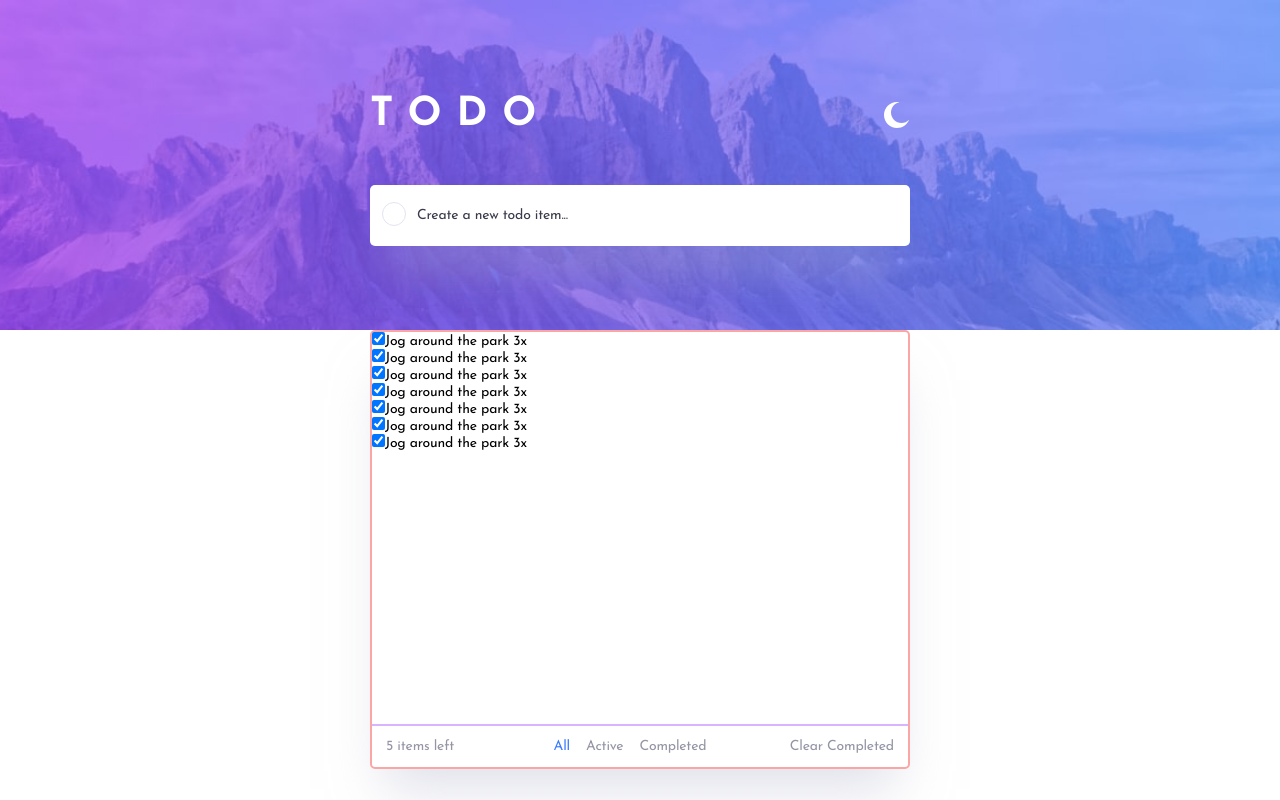
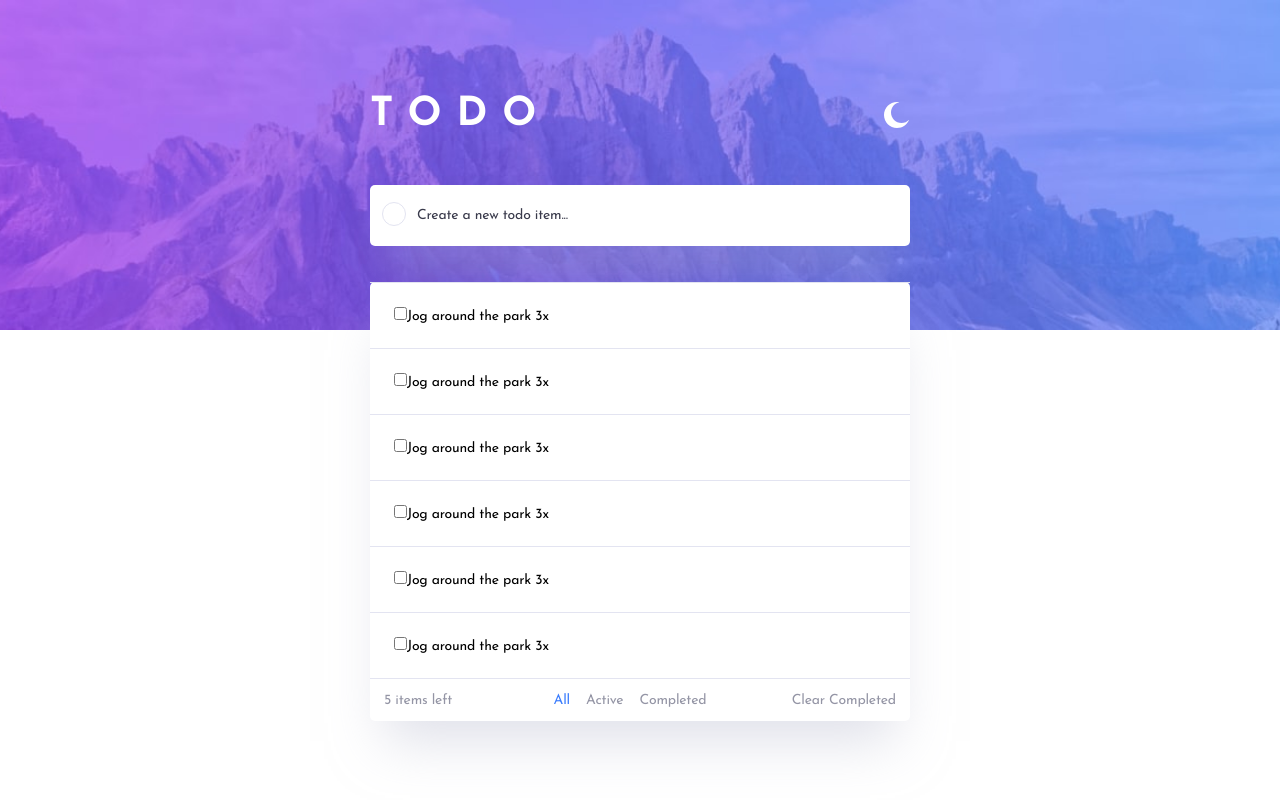
Before and after one commit to ronnypdev/Complex-Todo-App, a React (Vite) app: page / in a window 1280 px wide. Built offline with nearby package versions, Linux system fonts and the light colour scheme.

Commit message:
Completed Todo HTML structure

```diff
--- a/src/App.tsx
+++ b/src/App.tsx
@@ -7,7 +7,7 @@ function App() {
     <>
       <main className="h-full flex-col justify-center">
           <Header />
-        <div className="max-container">
+        <div className="max-container relative bottom-12">
           <Todo />
         </div>
       </main>
--- a/src/assets/components/Todo.tsx
+++ b/src/assets/components/Todo.tsx
@@ -2,38 +2,34 @@
 export default function Todo() {
   return (
     <>
-      <div className="todo-container bg-white w-[540px] h-[439px] my-0 mx-auto rounded-[5px] border-red-300 border-2 shadow-paleWhite">
+      <div className="todo-container bg-white w-[540px] h-[439px] my-0 mx-auto rounded-[5px] shadow-paleWhite">
         <div className="todo-wrapper h-[90%] min-h-fit">
-          <div>
-            <input type="checkbox" id="listItems" name="listItems" checked />
-            <label htmlFor="listItems">Jog around the park 3x</label>
+          <div className="p-6 border-t border-t-lightGrey relative">
+            <input className="cursor-pointer" type="checkbox" id="listItems1" name="listItems1"/>
+            <label className="cursor-pointer" htmlFor="listItems1">Jog around the park 3x</label>
           </div>
-          <div>
-            <input type="checkbox" id="listItems" name="listItems" checked />
-            <label htmlFor="listItems">Jog around the park 3x</label>
+          <div className="p-6 border-t border-t-lightGrey">
+            <input className="cursor-pointer" type="checkbox" id="listItems2" name="listItems2"/>
+            <label className="cursor-pointer" htmlFor="listItems2">Jog around the park 3x</label>
           </div>
-          <div>
-            <input type="checkbox" id="listItems" name="listItems" checked />
-            <label htmlFor="listItems">Jog around the park 3x</label>
+          <div className="p-6 border-t border-t-lightGrey">
+            <input className="cursor-pointer" type="checkbox" id="listItems3" name="listItems3"/>
+            <label className="cursor-pointer" htmlFor="listItems3">Jog around the park 3x</label>
           </div>
-          <div>
-            <input type="checkbox" id="listItems" name="listItems" checked />
-            <label htmlFor="listItems">Jog around the park 3x</label>
+          <div className="p-6 border-t border-t-lightGrey">
+            <input className="cursor-pointer" type="checkbox" id="listItems4" name="listItems4"/>
+            <label className="cursor-pointer" htmlFor="listItems4">Jog around the park 3x</label>
           </div>
-          <div>
-            <input type="checkbox" id="listItems" name="listItems" checked />
-            <label htmlFor="listItems">Jog around the park 3x</label>
+          <div className="p-6 border-t border-t-lightGrey">
+            <input className="cursor-pointer" type="checkbox" id="listItems5" name="listItems5"/>
+            <label className="cursor-pointer" htmlFor="listItems5">Jog around the park 3x</label>
           </div>
-          <div>
-            <input type="checkbox" id="listItems" name="listItems" checked />
-            <label htmlFor="listItems">Jog around the park 3x</label>
-          </div>
-          <div>
-            <input type="checkbox" id="listItems" name="listItems" checked />
-            <label htmlFor="listItems">Jog around the park 3x</label>
+          <div className="p-6 border-t border-t-lightGrey">
+            <input className="cursor-pointer" type="checkbox" id="listItems6" name="listItems6"/>
+            <label className="cursor-pointer" htmlFor="listItems6">Jog around the park 3x</label>
           </div>
         </div>
-        <div className="controls border-t-2 border-t-purple-300 h-[10%] flex justify-between items-center px-[14px]">
+        <div className="controls border-t border-t-lightGrey h-[10%] flex justify-between items-center px-[14px]">
           <p className="text-shadeGrey"><span>5</span> items left</p>
           <div className="flex justify-between items-center">
             <p className="ml-4 text-primaryBlue cursor-pointer">All</p>
```
